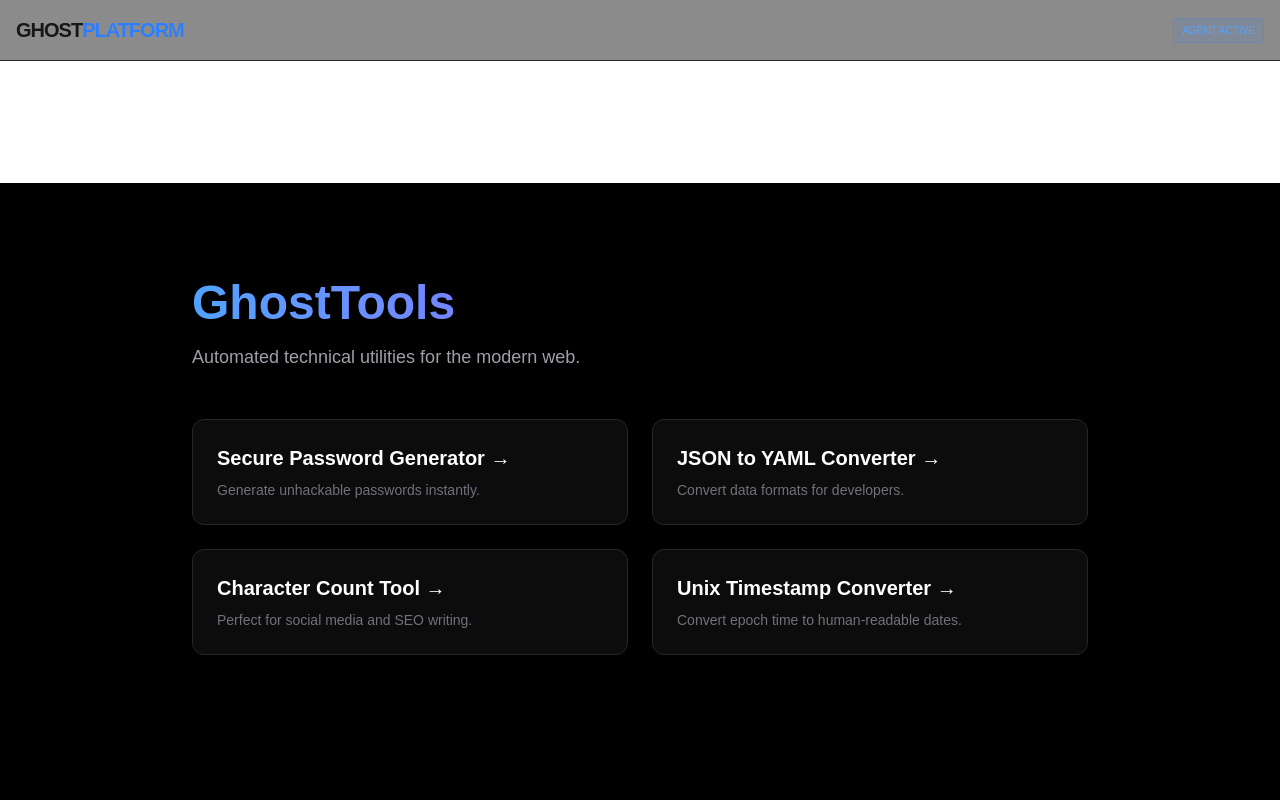
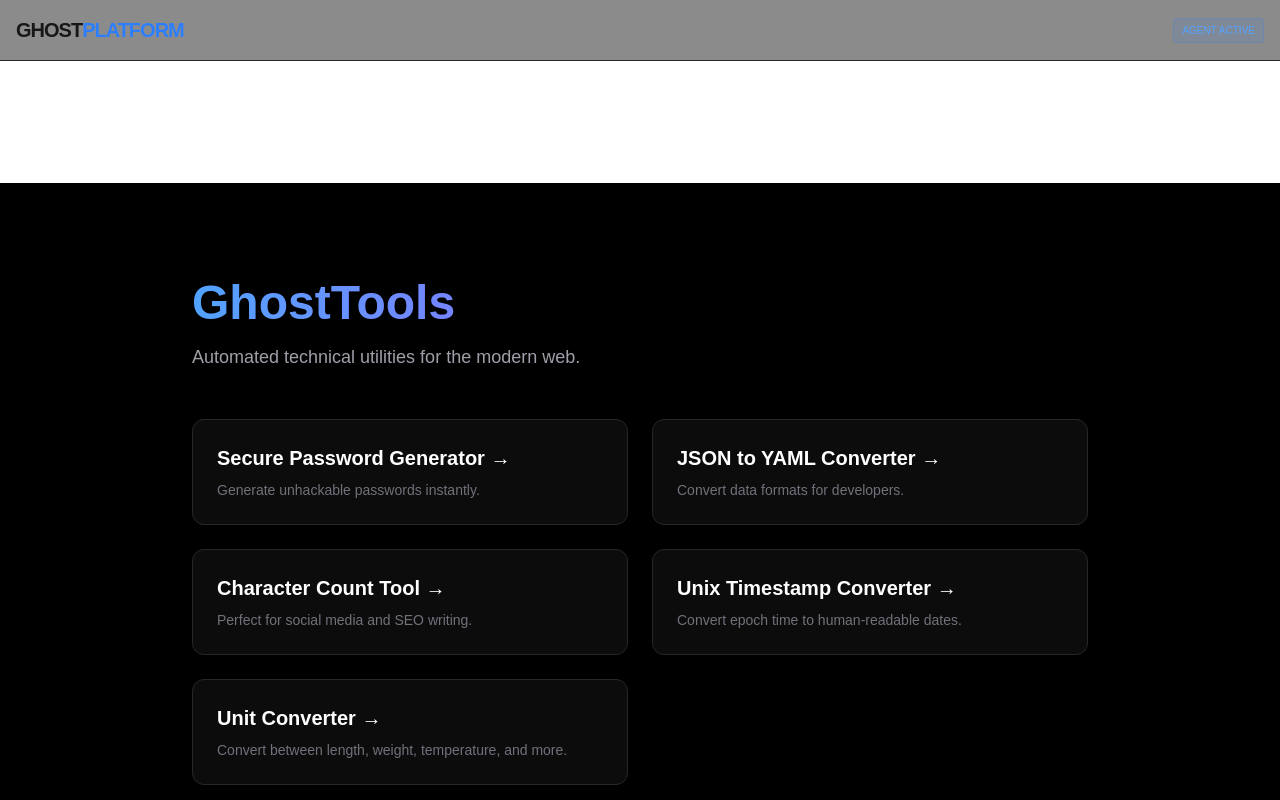
Before and after one commit to thewantedmario/ghost-platform, a Next.js app: page / in a window 1280 px wide. Shown: the top 800 px of the page. Built offline with nearby package versions, Linux system fonts and the light colour scheme.

Commit message:
Show Unit Converter tool on homepage

```diff
--- a/src/app/page.tsx
+++ b/src/app/page.tsx
@@ -3,7 +3,8 @@ export default function Home() {
     { name: "Secure Password Generator", path: "/tools/secure-password-generator", desc: "Generate unhackable passwords instantly." },
     { name: "JSON to YAML Converter", path: "/tools/json-to-yaml-converter", desc: "Convert data formats for developers." },
     { name: "Character Count Tool", path: "/tools/character-count-tool", desc: "Perfect for social media and SEO writing." },
-    { name: "Unix Timestamp Converter", path: "/tools/unix-timestamp-converter", desc: "Convert epoch time to human-readable dates." }
+    { name: "Unix Timestamp Converter", path: "/tools/unix-timestamp-converter", desc: "Convert epoch time to human-readable dates." },
+    { name: "Unit Converter", path: "/tools/unit-converter", desc: "Convert between length, weight, temperature, and more." }
   ];
 
   return (
```
